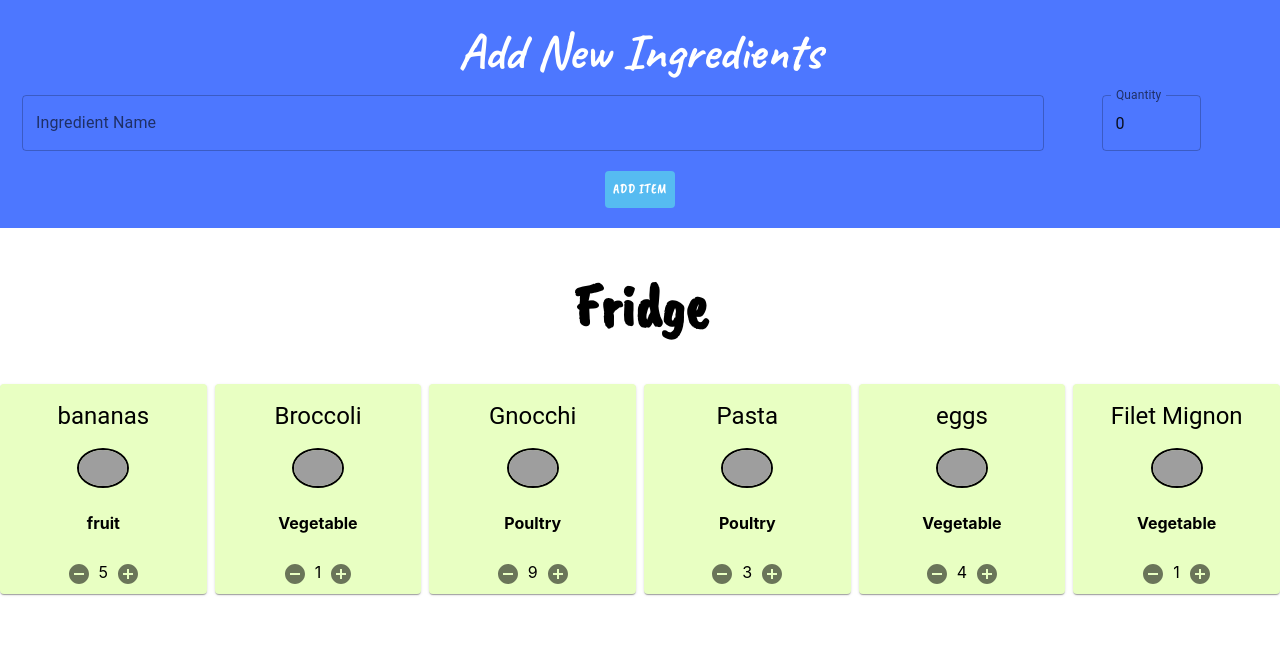
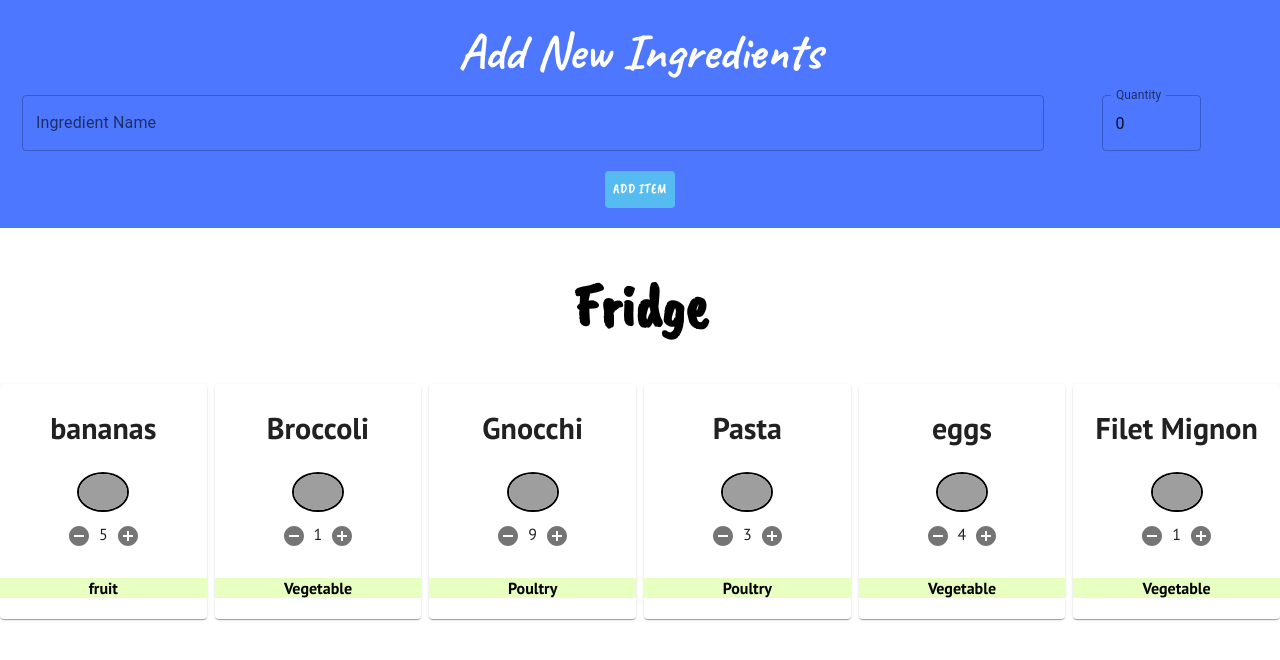
Before and after one commit to ybuchi/byomeals, a React (Create React App) app: page / in a window 1280 px wide. Shown: the top 660 px of the page. Built offline with nearby package versions, Linux system fonts and the light colour scheme; data requests are answered from the project's data file; grey boxes are pictures that could not be loaded; a web font is replaced by a local one.

Commit message:
Added CSS to the cards for ingredient type

```diff
--- a/src/Components/FoodCard.css
+++ b/src/Components/FoodCard.css
@@ -1,3 +1,7 @@
 .card-header {
-    font-size: 12px;
+    font-size: 30px;
+    font-family: 'PT Sans', sans-serif;
 }
+.food-card {
+    font-family: "PT Sans", sans-serif;
+}
--- a/src/Components/FoodCard.js
+++ b/src/Components/FoodCard.js
@@ -10,20 +10,15 @@ import IconButton from '@mui/material/IconButton';
 function FoodCard({foodItem}) {
 
     // //Currently only using this useEffect to get the pictures of the food items
-    // useEffect(()=>{
-    //     fetch(`https://api.edamam.com/api/food-database/v2/parser?app_id=52ce18e1&app_key=94901fd21fbdbc510e92bd7736f43784&ingr=${foodItem.item_name.trim()}&nutrition-type=cooking`)
-    //     .then(res=> res.json())
-    //     .then(itemAPIData => setFoodItemImage(itemAPIData.hints[0].food.image))
-    // },[foodItem.item_name])
+
 
     return(
             <Grid item xs={12} sm={6} md={3} lg={2}>
-                <Card style={{backgroundColor : "#E8FFC2", color: "black"}}>
-                    <CardHeader className="card-header" title={foodItem.item_name}/>
+                <Card className="food-card" >
+                    <h2 className="card-header">{foodItem.item_name}</h2>
 
-                    <img className="card-image" src={foodItem.image} alt={foodItem.item_name}/>
+                    <img className="card-image" src={foodItem.image} alt={foodItem.item_name}/><br/>
 
-                    <h4>{foodItem.type}</h4>
                     <IconButton aria-label="remove">
                         <RemoveCircleIcon/>
                     </IconButton>
@@ -31,7 +26,7 @@ function FoodCard({foodItem}) {
                     <IconButton aria-label="add">
                         <AddCircleIcon/>
                     </IconButton>
-
+                    <h4 style={{backgroundColor : "#E8FFC2", color : "black"}}>{foodItem.type}</h4>
 
                 </Card>
             </Grid>
```
